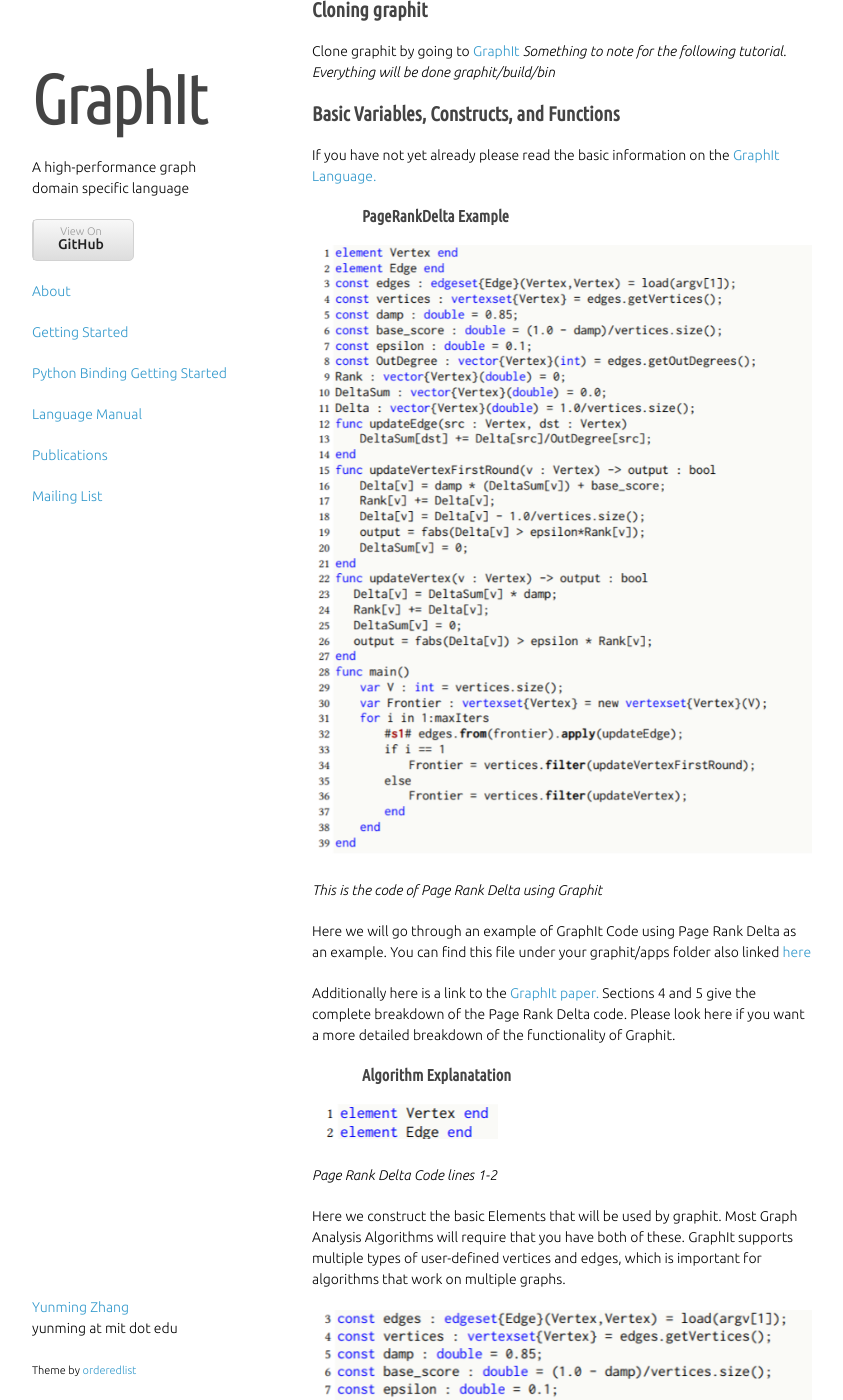
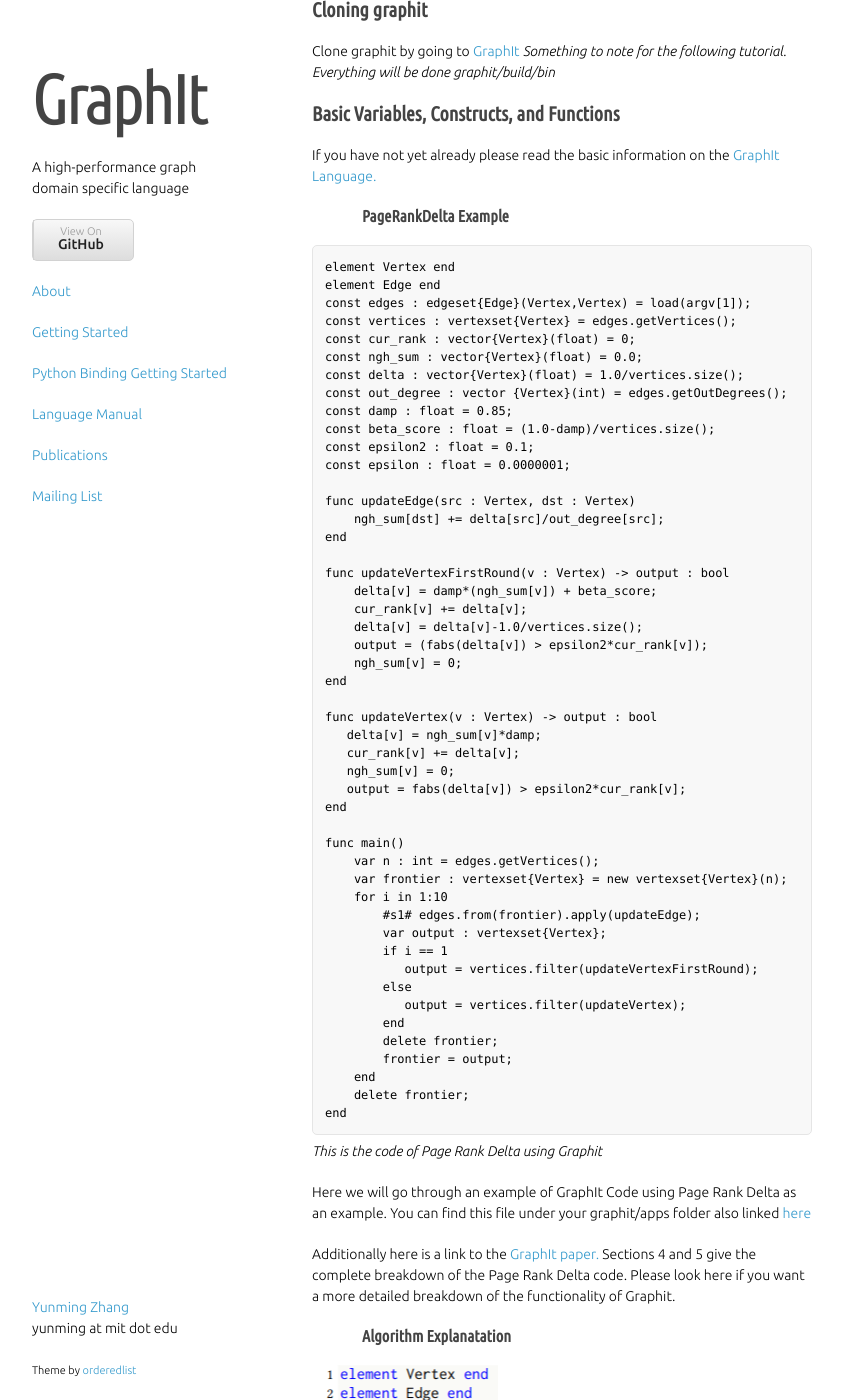
Before and after one commit to yunmingzhang17/yunmingzhang17.github.io, a Jekyll site: the page built from getting-started.md, in a window 1280 px wide and 1400 px high, scrolled down 298 px. Shown: the whole window, without its empty margins (218-1061 px from the left). Built offline with Jekyll 4.4.1, drawn with Linux system fonts in a browser that asks for light colours; nearby versions of some CDN libraries; some web fonts are replaced; library files that are not in the unit come from our copies.

Commit message:
changing the images to code blocks for getting started guide

````diff
--- a/getting-started.md
+++ b/getting-started.md
@@ -19,7 +19,56 @@
 
 ### PageRankDelta Example
 
-<img src="gallery/PageRankDeltaCode.png" alt="Page Rank Delta Code using GraphIt">
+```
+element Vertex end
+element Edge end
+const edges : edgeset{Edge}(Vertex,Vertex) = load(argv[1]);
+const vertices : vertexset{Vertex} = edges.getVertices();
+const cur_rank : vector{Vertex}(float) = 0;
+const ngh_sum : vector{Vertex}(float) = 0.0;
+const delta : vector{Vertex}(float) = 1.0/vertices.size();
+const out_degree : vector {Vertex}(int) = edges.getOutDegrees();
+const damp : float = 0.85;
+const beta_score : float = (1.0-damp)/vertices.size();
+const epsilon2 : float = 0.1;
+const epsilon : float = 0.0000001;
+
+func updateEdge(src : Vertex, dst : Vertex)
+    ngh_sum[dst] += delta[src]/out_degree[src];
+end
+
+func updateVertexFirstRound(v : Vertex) -> output : bool
+    delta[v] = damp*(ngh_sum[v]) + beta_score;
+    cur_rank[v] += delta[v];
+    delta[v] = delta[v]-1.0/vertices.size();
+    output = (fabs(delta[v]) > epsilon2*cur_rank[v]);
+    ngh_sum[v] = 0;
+end
+
+func updateVertex(v : Vertex) -> output : bool
+   delta[v] = ngh_sum[v]*damp;
+   cur_rank[v] += delta[v];
+   ngh_sum[v] = 0;
+   output = fabs(delta[v]) > epsilon2*cur_rank[v];
+end
+
+func main()
+    var n : int = edges.getVertices();
+    var frontier : vertexset{Vertex} = new vertexset{Vertex}(n);
+    for i in 1:10
+        #s1# edges.from(frontier).apply(updateEdge);
+        var output : vertexset{Vertex};
+        if i == 1
+           output = vertices.filter(updateVertexFirstRound);
+        else
+           output = vertices.filter(updateVertex);
+        end
+        delete frontier;
+        frontier = output;
+    end
+    delete frontier;
+end
+```
 
 *This is the code of Page Rank Delta using Graphit*
 
````
Also changed, not shown: 1 other file.
